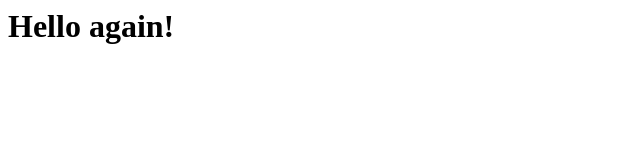
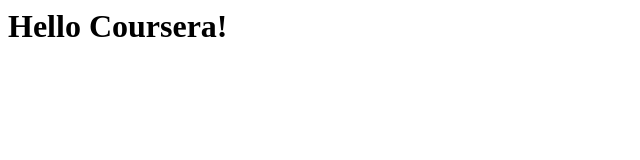
Before and after one commit to nramapurath/coursera-test, a plain HTML site: page site/index.html in a window 1280 px wide. Shown: the whole page, without its empty margins (0-640 px from the left). Drawn offline with Linux system fonts and the light colour scheme.

Commit message:
Update index.html

```diff
--- a/site/index.html
+++ b/site/index.html
@@ -3,6 +3,6 @@
 	<title>Hello Coursera!</title>
 </head>
 <body>
-	<h1>Hello again!</h1>
+	<h1>Hello Coursera!</h1>
 </body>
 </html>
```
